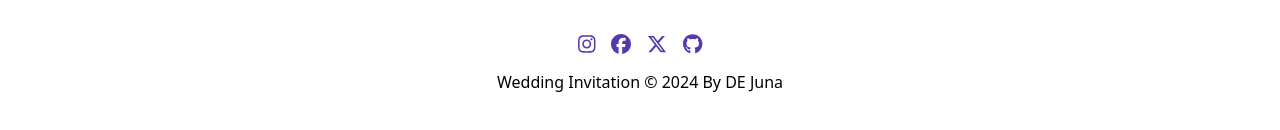
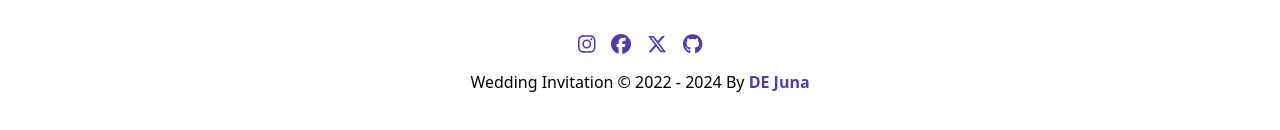
Before and after one commit to parta99/pawiwahan, a Vue app in the folder thema-2-VueJS/: page /landingpage in a window 1280 px wide. Shown: the part 2671-2801 px from the top of the page. Built offline with nearby package versions, Linux system fonts and the light colour scheme; a web font is replaced by a local one.

Commit message:
Update FooterView.vue

```diff
--- a/thema-2-VueJS/src/views/FooterView.vue
+++ b/thema-2-VueJS/src/views/FooterView.vue
@@ -1,12 +1,24 @@
 <script setup>
- import SocialItem from '@/components/SocialItem.vue';
+import SocialItem from '@/components/SocialItem.vue';
+import { ref , onMounted } from 'vue';
+
+const currentYear  = ref('');
+
+onMounted(() => {
+  getCurrentYear();
+});
+
+function getCurrentYear(){
+  const year = new Date().getFullYear();
+  currentYear.value = year.toString();
+}
 </script>
 <template>
   <section class="card">
     <div class="container">
       <div class="col">
         <div class="item-text">
-        <h2> Wedding Invitation &copy; 2024 By <a href="https://github.com/parta99" target="_blank" rel="noopener noreferrer">DE Juna</a></h2>
+        <h2> Wedding Invitation &copy; 2022 - {{ currentYear }} By <a href="https://github.com/parta99" target="_blank" rel="noopener noreferrer">DE Juna</a></h2>
         <SocialItem></SocialItem>
       </div>
       </div>
@@ -22,5 +34,8 @@
   }
   a{
     cursor: pointer;
+    text-decoration: none;
+    color: #5639af;
+    font-weight: 700;
   }
 </style>
```
